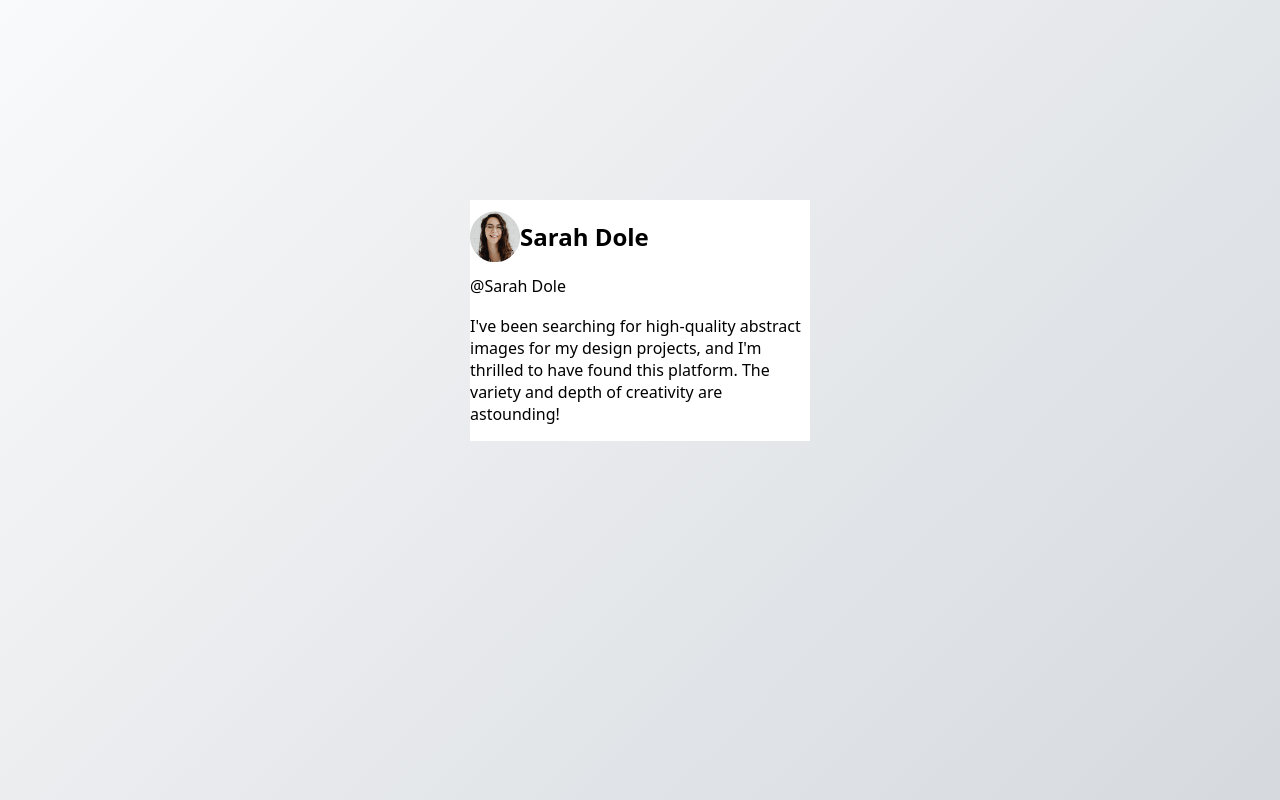
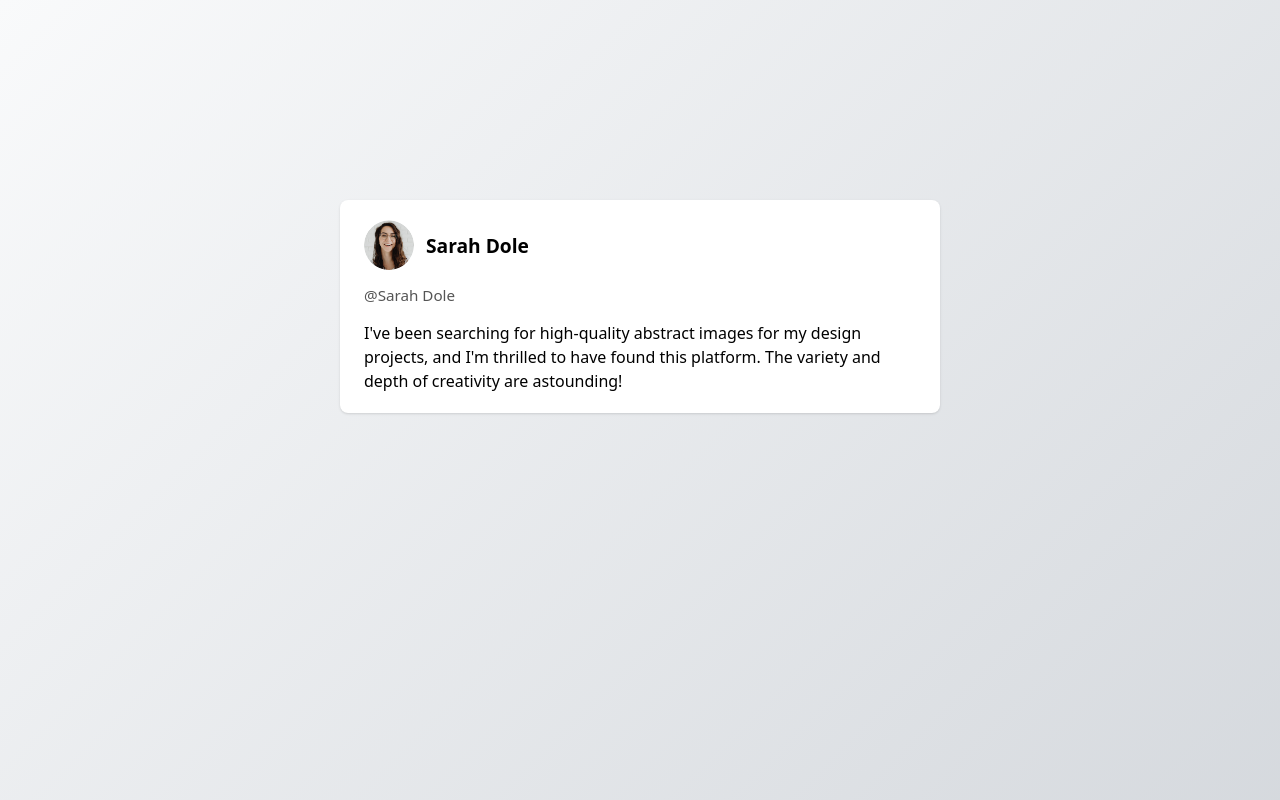
Before and after one commit to SudoSweatLord/testimonial-card, a plain HTML site: page index.html in a window 1280 px wide. Shown: the top 800 px of the page. Drawn offline with Linux system fonts and the light colour scheme.

Commit message:
add: responsive design, clean-up

```diff
--- a/index.html
+++ b/index.html
@@ -13,7 +13,7 @@
           <img src="assets/img/profile-thumbnail.png" alt="profile thumbnail" />
           <h2>Sarah Dole</h2>
         </div>
-        <p>@Sarah Dole</p>
+        <p class="handle">@Sarah Dole</p>
 
         <p>
           I've been searching for high-quality abstract images for my design
--- a/style.css
+++ b/style.css
@@ -3,6 +3,17 @@
   --secondary-color: #171717;
   --tertiary-color: #525252;
   --quaternary-color: #f9fafb, #d2d6db;
+  --container-max-desktop: 1280px;
+  --pad-mobile: 16px;
+  --pad-tablet: 32px;
+
+  --card-max-mobile: 100%;
+  --card-max-tablet: 600px;
+  --card-max-desktop: 420px;
+
+  --card-radius: 8px;
+  --card-padding-y: 16px;
+  --card-padding-x: 20px;
 }
 body {
   margin: 0;
@@ -20,7 +31,7 @@ body {
 * {
   box-sizing: border-box;
 }
-
+/*
 .credits {
   color: #777;
   position: fixed;
@@ -29,33 +40,84 @@ body {
   font-size: 11px;
   text-align: center;
 }
-
 .credits a {
   color: #000;
   font-weight: bold;
-}
-.testimonial-card {
-  display: flex;
-  flex-direction: column;
-  align-items: flex-start;
-  background-color: var(--primary-color);
-  width: 340px;
-}
-.testimonial-card .header {
-  display: flex;
-  align-items: center;
-}
-.testimonial-card p {
-  margin-top: 2px;
-}
-.testimonial-card img {
-  width: 50px;
-}
-.testimonial-card p {
-  align-items: ;
-}
+} */
+
 .container {
   display: flex;
   justify-content: center;
   margin-top: 200px;
+  padding-left: var(--pad-mobile);
+  padding-right: var(--pad-mobile);
 }
+
+.testimonial-card {
+  display: flex;
+  flex-direction: column;
+  gap: 16px;
+  align-items: flex-start;
+  background-color: var(--primary-color);
+  width: 100%;
+  max-width: var(--card-max-mobile);
+  box-shadow: 0px 1px 2px -1px rgb(0 0 0 / 0.1), 0px 1px 3px 0 rgb(0 0 0 / 0.1);
+  border-radius: var(--card-radius);
+  padding: var(--card-padding-y) var(--card-padding-x);
+}
+
+.testimonial-card .header {
+  display: flex;
+  align-items: center;
+  gap: 12px;
+}
+
+.testimonial-card img {
+  border-radius: 50%;
+  width: 50px;
+  height: 50px;
+  object-fit: cover;
+}
+
+.testimonial-card h2 {
+  margin: 0;
+  font-size: 1.1rem;
+}
+.testimonial-card .handle {
+  margin: 0;
+  color: #555;
+  font-size: 0.95rem;
+}
+.testimonial-card p {
+  margin: 0;
+  line-height: 1.5;
+}
+
+@media (min-width: 768px) {
+  .container {
+    padding-left: var(--pad-tablet);
+    padding-right: var(--pad-tablet);
+  }
+  .testimonial-card {
+    max-width: var(--card-max-tablet);
+    padding: 20px 24px;
+    gap: 14px;
+  }
+  .testimonial-card h2 {
+    font-size: 1.2rem;
+  }
+}
+
+@media (min-width: 1440px) {
+  .container {
+    max-width: var(--container-max-desktop);
+    margin-left: auto;
+    margin-right: auto;
+    padding-left: var(--pad-tablet);
+    padding-right: var(--pad-tablet);
+  }
+  .testimonial-card {
+    max-width: var(--card-max-desktop);
+    gap: 16px;
+  }
+}
```
